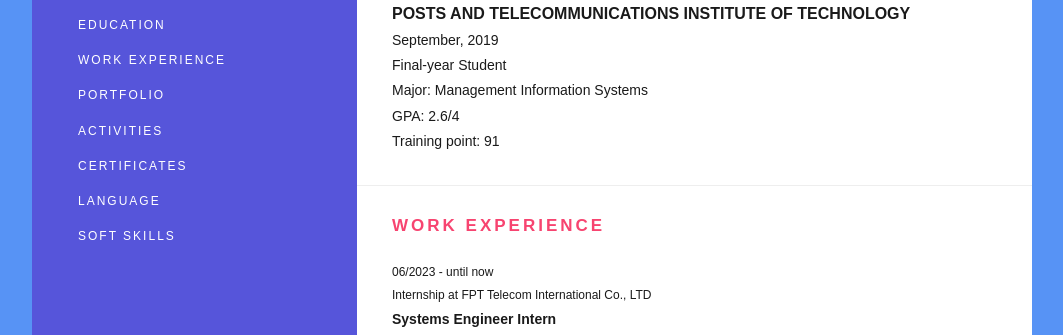
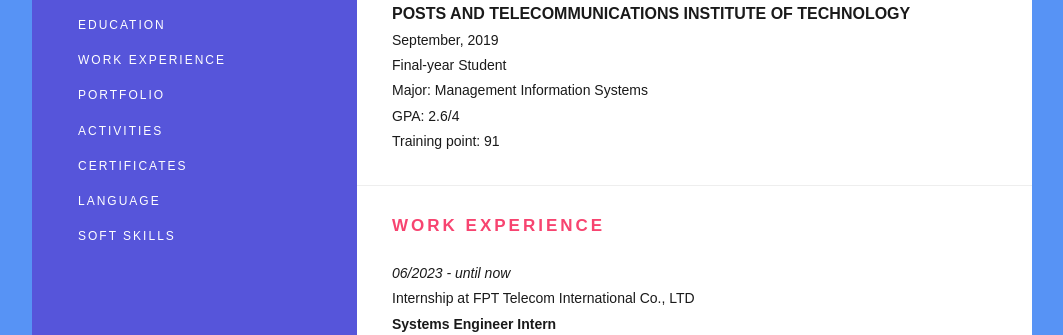
Before and after one commit to thanhchuong01/thanhchuong01.github.io, a website: page index.html in a window 1280 px wide. Shown: the part 420-755 px from the top of the page, without its empty margins (108-1171 px from the left). Drawn offline with Linux system fonts and the light colour scheme; files whose address does not match are found by name.

Commit message:
Update index.html
italic time internship

```diff
--- a/index.html
+++ b/index.html
@@ -250,8 +250,8 @@
 			</div>
 			<div class="item-outer row clearfix">
 			<div class="col-md-12 col-sm-12 col-xs-12" data-category="1" data-sort="value">
-				<h6 class="time"> 06/2023 - until now </h6>
-				<h6 class="company"> Internship at FPT Telecom International Co., LTD </h6>
+				<h5 class="time" style="font-style: italic"> 06/2023 - until now </h5>
+				<h5 class="company"> Internship at FPT Telecom International Co., LTD </h5>
 				<h5 style="font-weight: 700;"> Systems Engineer Intern </h5>
                         	<div class="description" style="padding: 0 15px;">
 					<p>Support for installation, configuration, and quality check OpenVPN, WireGuard, yesVPN. </p>
```
